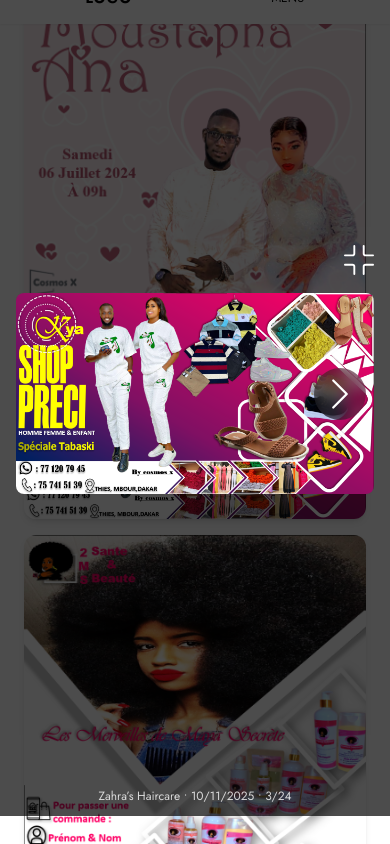
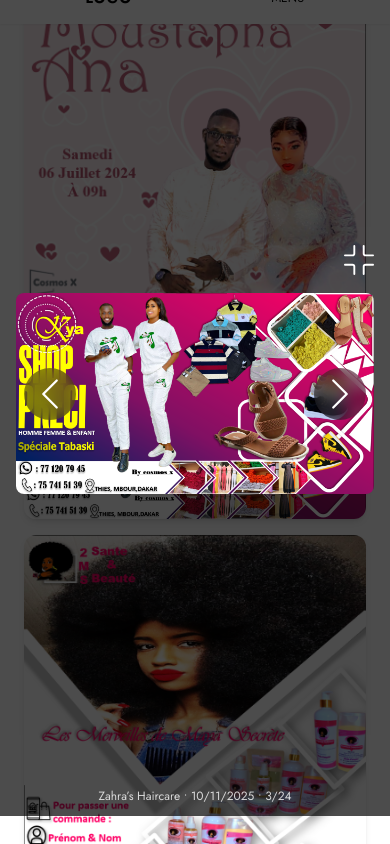
Before and after one commit to capitaine12/portfolio, a React (Vite) app: page /design in a window 390 px wide. Both pictures are taken after a click on the element 195 px from the left and 997 px from the top of the page. Shown: the part 575-1419 px from the top of the page. Built offline with nearby package versions, Linux system fonts and the light colour scheme.

Commit message:
mobile first design phase 4

```diff
--- a/src/components/design/DesignModal.tsx
+++ b/src/components/design/DesignModal.tsx
@@ -58,6 +58,7 @@ const DesignModal: FC<DesignModalProps> = ({
             <button
     onClick={onPrev}
     className="
+    z-[2]
       absolute left-2 sm:-left-14
       top-1/2 -translate-y-1/2
       text-white text-4xl
```
